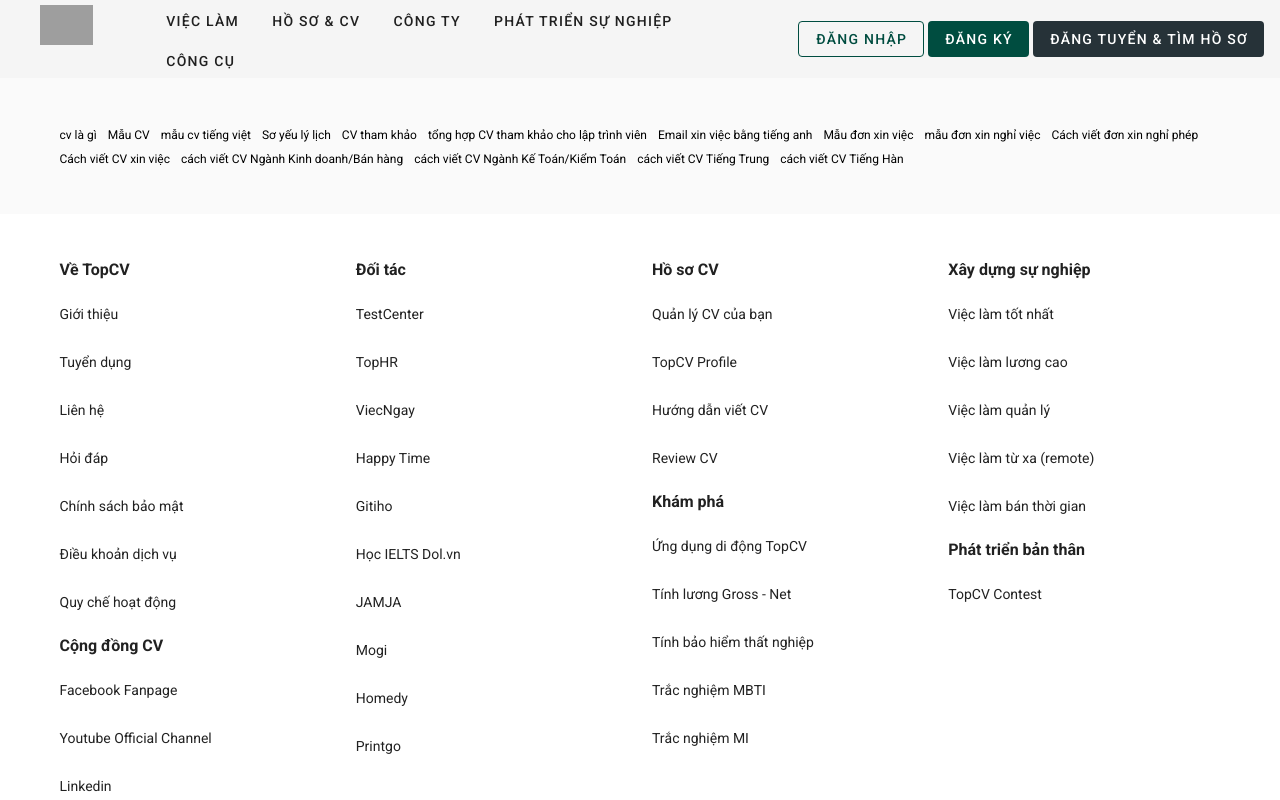
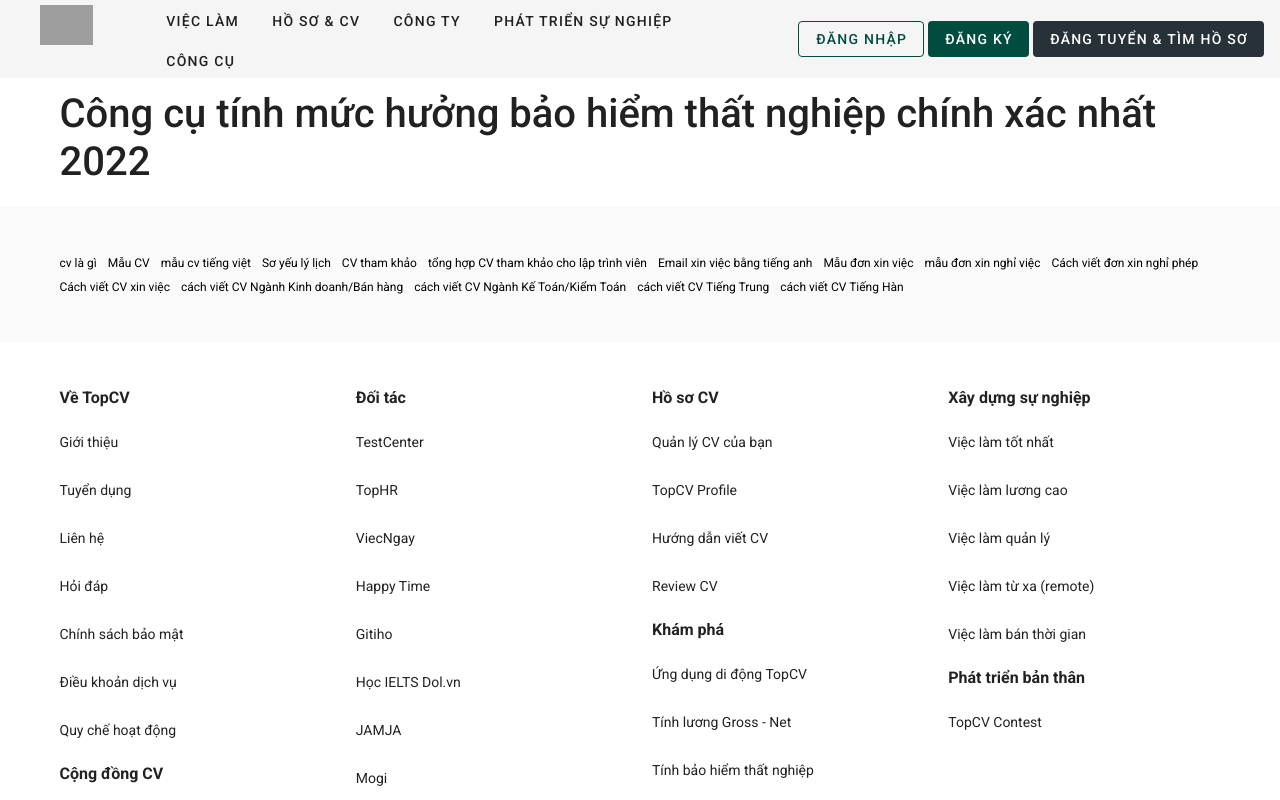
Before and after one commit to tanhuynh4019/cvfree, a Vue app: page /cong-cu-tinh-muc-huong-bao-hiem-that-nghiep in a window 1280 px wide. Shown: the top 800 px of the page. Built offline with nearby package versions, Linux system fonts and the light colour scheme; grey boxes are pictures that could not be loaded.

Commit message:
create folder bhtn

```diff
--- a/src/components/Header.vue
+++ b/src/components/Header.vue
@@ -228,6 +228,7 @@
             {
               name: "Tính Bảo hiểm thất nghiệp",
               icon: "mdi-calculator-variant",
+              link: '/cong-cu-tinh-muc-huong-bao-hiem-that-nghiep'
             },
             {
               name: "Mobile App TopCV",
--- a/src/router/index.js
+++ b/src/router/index.js
@@ -6,6 +6,8 @@
 import Companies from '../views/Companies/Companies.vue'
 import MBTI from '../views/CareerDevelopment/MBTI.vue';
 import DetailsJob from '../views/Jobs/DetailsJob.vue';
+import MI from '../views/CareerDevelopment/MI.vue';
+import BHTN from '../views/Tools/BHTN.vue';
 
 Vue.use(VueRouter)
 
@@ -35,6 +37,16 @@
         component: MBTI
     },
     {
+        path: '/trac-nghiem-da-tri-thong-minh-multiple-intelligences-test',
+        name: 'MI',
+        component: MI
+    },
+    {
+        path: '/cong-cu-tinh-muc-huong-bao-hiem-that-nghiep',
+        name: 'BHTN',
+        component: BHTN
+    },
+    {
         path: '/vieclam/:slug',
         name: 'DetailsJob',
         component: DetailsJob
--- /dev/null
+++ b/src/views/CareerDevelopment/MI.vue
@@ -0,0 +1,15 @@
+<template>
+  <v-container>
+      <h1>MI</h1>
+  </v-container>
+</template>
+
+<script>
+export default {
+    name: 'MI'
+}
+</script>
+
+<style>
+
+</style>
--- /dev/null
+++ b/src/views/Tools/BHTN.vue
@@ -0,0 +1,17 @@
+<template>
+  <div>
+      <v-container>
+          <h1>Công cụ tính mức hưởng bảo hiểm thất nghiệp chính xác nhất 2022</h1>
+      </v-container>
+  </div>
+</template>
+
+<script>
+export default {
+    name: 'BHTN'
+}
+</script>
+
+<style>
+
+</style>
```
